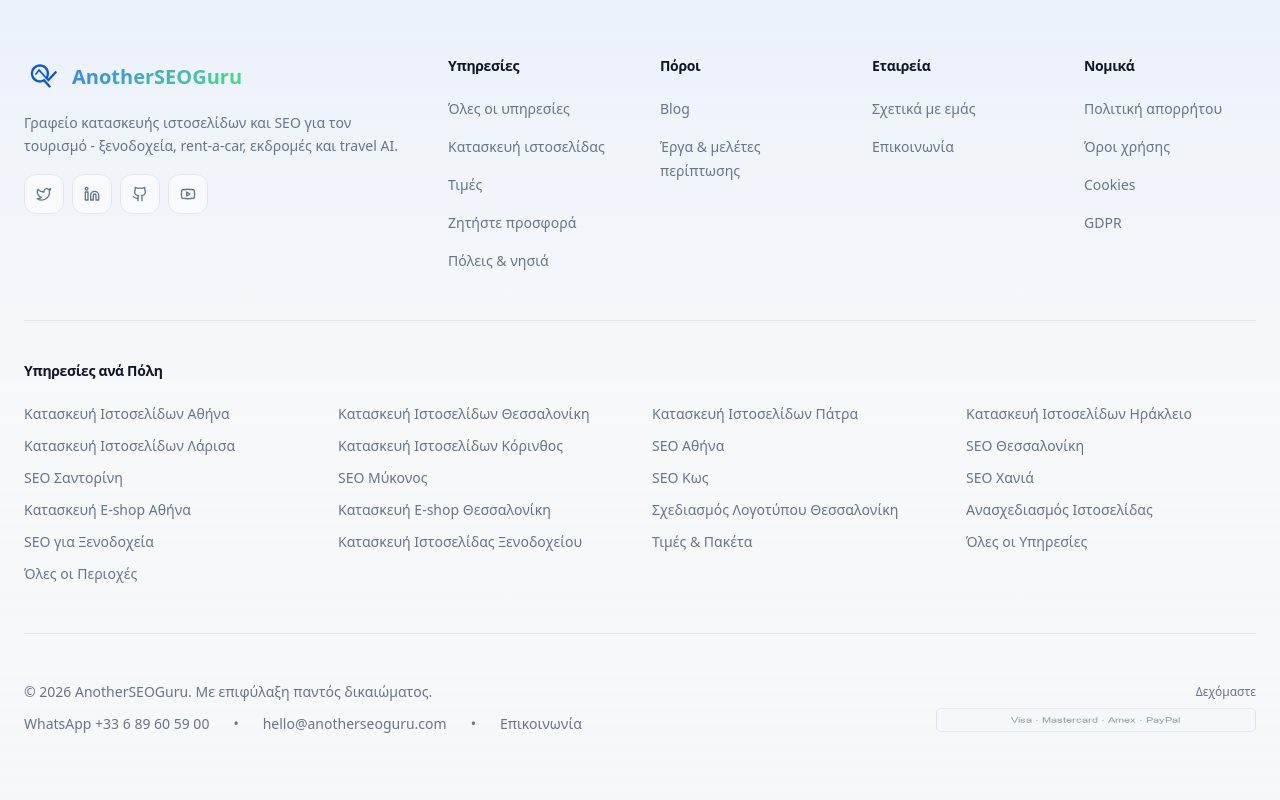
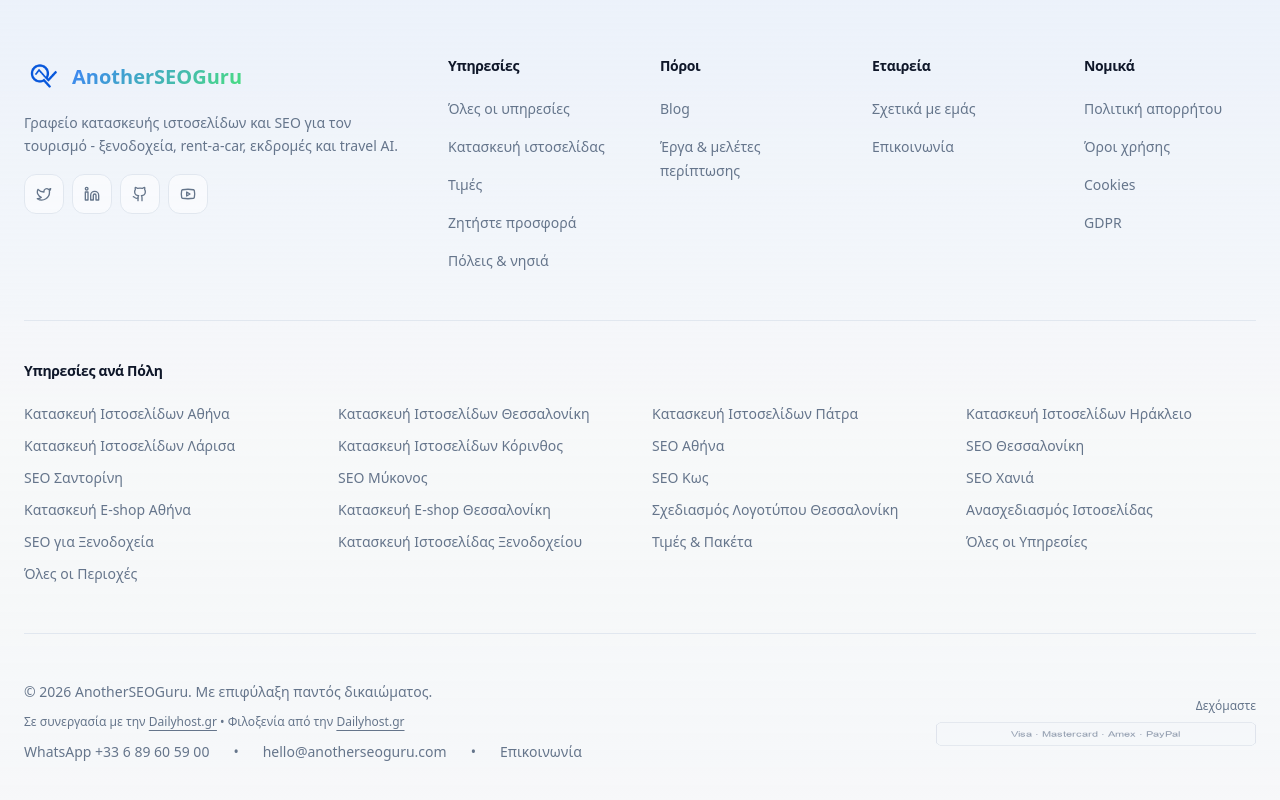
Before and after one commit to otouristas/websitecreation, a Next.js app: page /el/glossary in a window 1280 px wide. Shown: the part 6763-7563 px from the top of the page. Built offline with nearby package versions, Linux system fonts and the light colour scheme.

Commit message:
feat(footer): add collaboration and hosting backlinks for Dailyhost.gr

```diff
--- a/src/components/Footer.tsx
+++ b/src/components/Footer.tsx
@@ -381,6 +381,27 @@ export default function Footer({ locale: localeProp }: { locale?: SiteLocale }):
               <p className="text-sm text-muted-foreground">
                 © {currentYear} AnotherSEOGuru. {isEl ? t!.rights : "All rights reserved."}
               </p>
+              <p className="text-xs text-muted-foreground">
+                {isEl ? "Σε συνεργασία με την " : "In collaboration with "}
+                <a
+                  href="https://dailyhost.gr"
+                  target="_blank"
+                  rel="noopener noreferrer"
+                  className="font-medium underline underline-offset-4 hover:text-foreground"
+                >
+                  Dailyhost.gr
+                </a>
+                {" • "}
+                {isEl ? "Φιλοξενία από την " : "Hosting by "}
+                <a
+                  href="https://dailyhost.gr"
+                  target="_blank"
+                  rel="noopener noreferrer"
+                  className="font-medium underline underline-offset-4 hover:text-foreground"
+                >
+                  Dailyhost.gr
+                </a>
+              </p>
               <div className="flex flex-wrap items-center justify-center gap-x-6 gap-y-2 text-sm text-muted-foreground md:justify-start">
                 <a
                   href={WHATSAPP_HREF}
```
